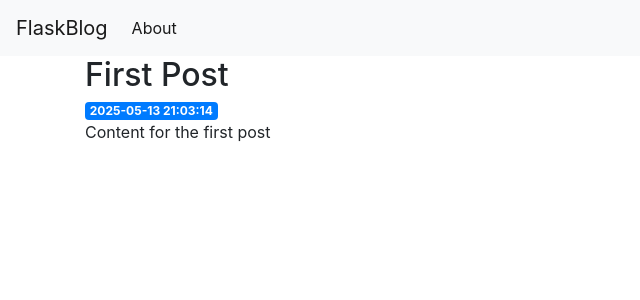
After one commit to lvazquez/python-flask-blog, a Flask app: page /1 in a window 1280 px wide. The commit adds this page. Shown: the top 300 px of the page, without its empty margins (0-640 px from the left). Run offline with Flask 3, Linux system fonts and the light colour scheme; data comes from the database, SQL or seed files in the repository; some libraries are stand-ins or nearby versions.

Commit message:
Agrego acceso a posts individuales en post.html. Excluyo confi de idea en gitignore.

```diff
--- a/app.py
+++ b/app.py
@@ -1,11 +1,20 @@
 from flask import Flask, render_template
 from sqlite3 import connect, Row, Connection
+from werkzeug.exceptions import abort
 
-conn = None
 def get_db_connection() -> Connection:
     conn = connect('database.db')
     conn.row_factory = Row
     return conn
+
+def get_post(post_id):
+    conn = get_db_connection()
+    post_info = conn.execute('SELECT * FROM posts WHERE id = ?',
+                        (post_id,)).fetchone()
+    conn.close()
+    if post_info is None:
+        abort(404)
+    return post_info
 
 app = Flask(__name__)
 
@@ -16,6 +25,12 @@ def index():
     conn.close()
     return render_template('index.html', posts=posts)
 
+# Dynamic route well call post with the post_id integer used for the route
+@app.route('/<int:post_id>')
+def post(post_id):
+    post_info = get_post(post_id)
+    return render_template('post.html', post=post_info)
+
 @app.route('/hello')
 def hello_world():  # put application's code here
     return 'Hello World!'
--- a/templates/base.html
+++ b/templates/base.html
@@ -4,23 +4,22 @@
       <meta charset="utf-8">
       <meta name="viewport" content="width=device-width, initial-scale=1, shrink-to-fit=no">
       <!-- Bootstrap CSS -->
-      <link rel="stylesheet"
-            href="https://cdn.jsdelivr.net/npm/bootstrap@5.3.6/dist/css/bootstrap.min.css"
-            integrity="sha384-4Q6Gf2aSP4eDXB8Miphtr37CMZZQ5oXLH2yaXMJ2w8e2ZtHTl7GptT4jmndRuHDT"
-            crossorigin="anonymous">
-      <title>{% block title %}{% endblock %}</title>
+      <link rel="stylesheet" href="https://stackpath.bootstrapcdn.com/bootstrap/4.3.1/css/bootstrap.min.css"
+          integrity="sha384-ggOyR0iXCbMQv3Xipma34MD+dH/1fQ784/j6cY/iJTQUOhcWr7x9JvoRxT2MZw1T"
+          crossorigin="anonymous"/>
+      <title>{% block title %} {% endblock %}</title>
   </head>
   <body>
     <!-- Optional JavaScript -->
     <!-- jQuery first, then Popper.js, then Bootstrap JS -->
-    <script src="https://code.jquery.com/jquery-3.7.1.slim.js"
-            integrity="sha256-UgvvN8vBkgO0luPSUl2s8TIlOSYRoGFAX4jlCIm9Adc="
+    <script src="https://code.jquery.com/jquery-3.3.1.slim.min.js"
+            integrity="sha384-q8i/X+965DzO0rT7abK41JStQIAqVgRVzpbzo5smXKp4YfRvH+8abtTE1Pi6jizo"
             crossorigin="anonymous"></script>
-    <script src="https://cdn.jsdelivr.net/npm/@popperjs/core@2.11.8/dist/umd/popper.min.js"
-            integrity="sha384-I7E8VVD/ismYTF4hNIPjVp/Zjvgyol6VFvRkX/vR+Vc4jQkC+hVqc2pM8ODewa9r"
+    <script src="https://cdnjs.cloudflare.com/ajax/libs/popper.js/1.14.7/umd/popper.min.js"
+            integrity="sha384-UO2eT0CpHqdSJQ6hJty5KVphtPhzWj9WO1clHTMGa3JDZwrnQq4sF86dIHNDz0W1"
             crossorigin="anonymous"></script>
-    <script src="https://cdn.jsdelivr.net/npm/bootstrap@5.3.6/dist/js/bootstrap.min.js"
-            integrity="sha384-RuyvpeZCxMJCqVUGFI0Do1mQrods/hhxYlcVfGPOfQtPJh0JCw12tUAZ/Mv10S7D"
+    <script src="https://stackpath.bootstrapcdn.com/bootstrap/4.3.1/js/bootstrap.min.js"
+            integrity="sha384-JjSmVgyd0p3pXB1rRibZUAYoIIy6OrQ6VrjIEaFf/nJGzIxFDsf4x0xIM+B07jRM"
             crossorigin="anonymous"></script>
     <nav class="navbar navbar-expand-md navbar-light bg-light">
         <a class="navbar-brand" href="{{ url_for('index')}}">FlaskBlog</a>
--- a/templates/index.html
+++ b/templates/index.html
@@ -5,9 +5,7 @@
 {% block content %}
     <h1>Welcome to FlaskBlog</h1>
     {% for post in posts %}
-        <a href="#">
-            <h2>{{ post['title'] }}</h2>
-        </a>
+        <a href="{{ url_for('post', post_id=post['id']) }}"><h2>{{ post['title'] }}</h2></a>
         <span class="badge badge-primary">{{ post['created'] }}</span>
         <hr>
     {% endfor %}
--- /dev/null
+++ b/templates/post.html
@@ -0,0 +1,7 @@
+{% extends 'base.html' %}
+
+{% block content %}
+    <h2>{% block title %} {{ post['title'] }} {% endblock %}</h2>
+    <span class="badge badge-primary">{{ post['created'] }}</span>
+    <p>{{ post['content'] }}</p>
+{% endblock %}
```
Also changed, not shown: 1 other file.
